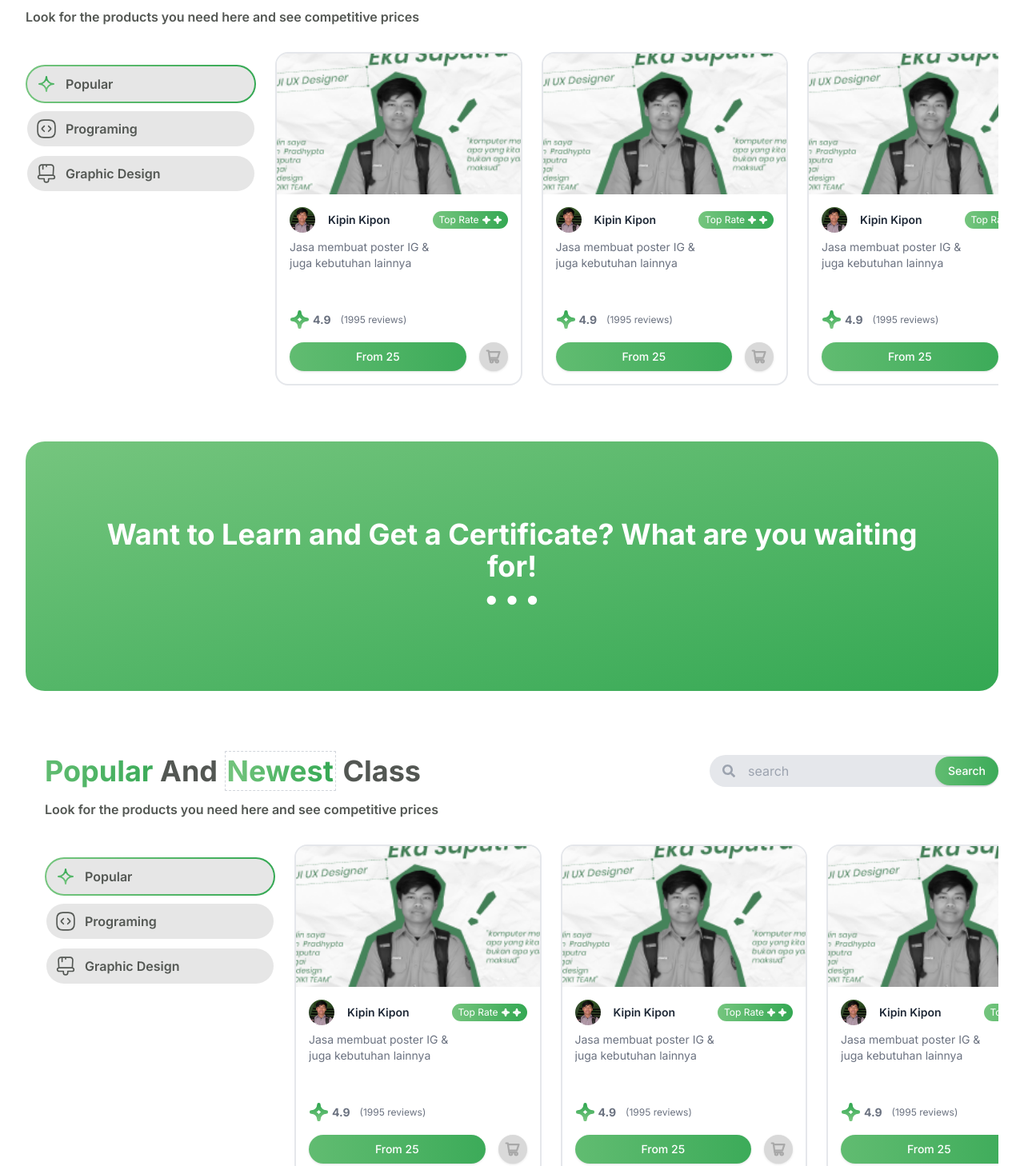
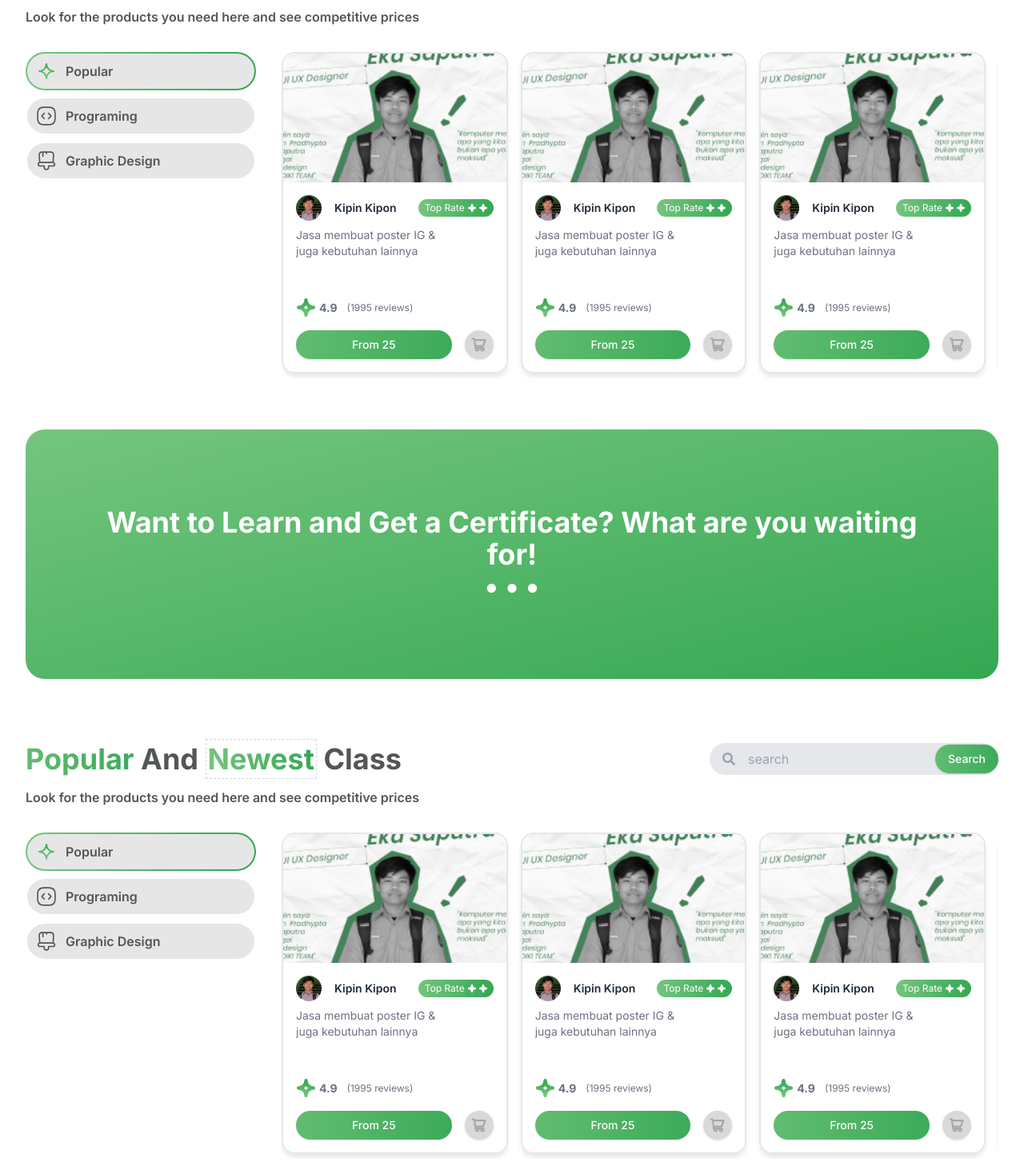
Before and after one commit to yhoikiteam/YHOIKI-FRONTEND, a Next.js app: page / in a window 1280 px wide. Shown: the part 712-2170 px from the top of the page at 80% size. Built offline with nearby package versions, Linux system fonts and the light colour scheme.

Commit message:
feat: updated section popular and newest

```diff
--- a/app/(public)/(home)/partials/HeroSection.tsx
+++ b/app/(public)/(home)/partials/HeroSection.tsx
@@ -53,7 +53,7 @@ const HeroSection = () => {
               className="rounded-3xl"
             />
             <div className="absolute -right-6 top-4 w-[270px] rounded-3xl border border-[#CCCCCC] bg-[#D9D9D9BF]/50 p-4 text-end shadow-xl backdrop-blur-md">
-              <span className="rounded-full bg-button-gradient px-10 py-1 text-sm font-bold text-white">
+              <span className="rounded-full bg-primary-gradient-r px-10 py-1 text-sm font-bold text-white">
                 Course
               </span>
               <p className="mt-2 text-sm text-gray-700">
@@ -63,7 +63,7 @@ const HeroSection = () => {
             </div>
 
             <div className="absolute -bottom-6 -left-10 w-[270px] rounded-3xl border border-[#CCCCCC] bg-[#D9D9D9BF]/50 p-4 shadow-xl backdrop-blur-md">
-              <span className="rounded-full bg-button-gradient px-10 py-1 text-sm font-bold text-white">
+              <span className="rounded-full bg-primary-gradient-r px-10 py-1 text-sm font-bold text-white">
                 Freelance
               </span>
               <p className="mt-2 text-sm text-gray-700">
@@ -75,7 +75,7 @@ const HeroSection = () => {
         </div>
 
         <div ref={emblaRef} className="w-full overflow-hidden py-12">
-          <div className="flex gap-6">
+          <div className="flex gap-12">
             {users.slice(0, 5).map((user, index) => (
               <div key={index}>
                 <Testimony
--- a/app/(public)/(home)/partials/PopularClass.tsx
+++ b/app/(public)/(home)/partials/PopularClass.tsx
@@ -1,6 +1,6 @@
 "use client";
 
-import { useState } from "react";
+import { useRef, useState } from "react";
 import useEmblaCarousel from "embla-carousel-react";
 import { ButtonFilter } from "@/components/Button";
 import CardProduct from "@/components/CardProduct";
@@ -11,17 +11,21 @@ import { products } from "@/constants/data-dev/products";
 
 export default function PopularClass() {
   const [activeFilter, setActiveFilter] = useState("ButtonsA");
-  const [emblaRef] = useEmblaCarousel();
+  const [emblaRef, emblaApi] = useEmblaCarousel();
+
+  const wrapperCardRef = useRef<HTMLDivElement | null>(null);
+
+  const width = wrapperCardRef.current?.offsetWidth! / 3;
+
+  console.log(width);
 
   return (
-    <div className="h-screen bg-white pb-10 pl-6">
-      {/* Header */}
     <MaxWidthWrapper>
       <div className="">
         <div className="flex items-start justify-between py-4">
           <div className="mb-4">
             <h2 className="mb-4 text-4xl font-bold text-[#535753]">
-                <span className="bg-button-gradient bg-clip-text text-transparent">
+              <span className="bg-primary-gradient-r bg-clip-text text-transparent">
                 Popular
               </span>{" "}
               And{" "}
@@ -38,8 +42,8 @@ export default function PopularClass() {
         </div>
 
         {/* Sidebar Filter */}
-          <div className="flex gap-6">
-            <div className="w-72 flex-shrink-0 py-4 transition-all duration-500 ease-in-out">
+        <div className="flex flex-col gap-8 md:flex-row">
+          <div className="flex flex-col transition-all duration-500 ease-in-out">
             {buttonData.map((btn) => (
               <ButtonFilter
                 key={btn.id}
@@ -54,12 +58,12 @@ export default function PopularClass() {
           </div>
 
           {/* Konten Produk */}
-            <div className="overflow-hidden" ref={emblaRef}>
-              <div className="flex gap-6">
+          <div className="overflow-hidden rounded-2xl" ref={emblaRef}>
+            <div className="flex gap-4">
               {products.map((product) => (
                 <div
                   key={product.id}
-                    style={{ flex: "0 0 auto", minWidth: 0 }}
+                  className="w-full flex-shrink-0 sm:w-[calc(100%/2-1rem)] lg:w-[calc(100%/3-1rem)] 2xl:w-[calc(100%/4-1rem)]"
                 >
                   <CardProduct
                     id={product.id}
@@ -78,6 +82,5 @@ export default function PopularClass() {
         </div>
       </div>
     </MaxWidthWrapper>
-    </div>
   );
 }
--- a/app/(public)/(home)/partials/PopularProduct.tsx
+++ b/app/(public)/(home)/partials/PopularProduct.tsx
@@ -1,6 +1,6 @@
 "use client";
 
-import { useState } from "react";
+import { useRef, useState } from "react";
 import useEmblaCarousel from "embla-carousel-react";
 import { ButtonFilter } from "@/components/Button";
 import CardProduct from "@/components/CardProduct";
@@ -11,7 +11,13 @@ import { products } from "@/constants/data-dev/products";
 
 export default function PopularProduct() {
   const [activeFilter, setActiveFilter] = useState("ButtonsA");
-  const [emblaRef] = useEmblaCarousel();
+  const [emblaRef, emblaApi] = useEmblaCarousel();
+
+  const wrapperCardRef = useRef<HTMLDivElement | null>(null);
+
+  const width = wrapperCardRef.current?.offsetWidth! / 3;
+
+  console.log(width);
 
   return (
     <MaxWidthWrapper>
@@ -19,7 +25,7 @@ export default function PopularProduct() {
         <div className="flex items-start justify-between py-4">
           <div className="mb-4">
             <h2 className="mb-4 text-4xl font-bold text-[#535753]">
-              <span className="bg-button-gradient bg-clip-text text-transparent">
+              <span className="bg-primary-gradient-r bg-clip-text text-transparent">
                 Popular
               </span>{" "}
               And{" "}
@@ -36,8 +42,8 @@ export default function PopularProduct() {
         </div>
 
         {/* Sidebar Filter */}
-        <div className="flex gap-6">
-          <div className="w-72 flex-shrink-0 py-4 transition-all duration-500 ease-in-out">
+        <div className="flex flex-col gap-8 md:flex-row">
+          <div className="flex flex-col transition-all duration-500 ease-in-out">
             {buttonData.map((btn) => (
               <ButtonFilter
                 key={btn.id}
@@ -52,10 +58,13 @@ export default function PopularProduct() {
           </div>
 
           {/* Konten Produk */}
-          <div className="overflow-hidden" ref={emblaRef}>
-            <div className="flex gap-6">
+          <div className="overflow-hidden rounded-2xl" ref={emblaRef}>
+            <div className="flex gap-4">
               {products.map((product) => (
-                <div key={product.id} style={{ flex: "0 0 auto", minWidth: 0 }}>
+                <div
+                  key={product.id}
+                  className="w-full flex-shrink-0 sm:w-[calc(100%/2-1rem)] lg:w-[calc(100%/3-1rem)] 2xl:w-[calc(100%/4-1rem)]"
+                >
                   <CardProduct
                     id={product.id}
                     imageSrc={product.imageSrc}
--- a/app/(public)/(home)/partials/Testimony.tsx
+++ b/app/(public)/(home)/partials/Testimony.tsx
@@ -8,7 +8,7 @@ interface Props {
 
 export default function Testimony({ gambar, nama, komennya }: Props) {
   return (
-    <div className="flex h-28 w-72 items-center space-x-4 rounded-3xl border border-gray-300 bg-gray-200 p-3 text-gray-700 shadow-xl">
+    <div className="flex h-28 w-72 items-center space-x-4 rounded-3xl border border-gray-300 bg-gray-200 p-3 text-gray-700 shadow-[0px_5px_6px_-1px_rgba(0,0,0,0.1)]">
       <div id="profile">
         <Image
           src={gambar}
--- a/components/Button.tsx
+++ b/components/Button.tsx
@@ -19,7 +19,7 @@ const buttonVariants = cva(
     variants: {
       variant: {
         default:
-          "bg-button-gradient shadow hover:bg-button-gradient/90 rounded-full text-white",
+          "bg-primary-gradient-r shadow hover:bg-primary-gradient-r/90 rounded-full text-white",
       },
       size: {
         default: "h-9 px-4 py-2",
@@ -45,7 +45,7 @@ function Button({ variant, size, className, children, ...props }: ButtonProps) {
   return (
     <button
       // className={cn(
-      //   "bg-button-gradient rounded-full px-4 py-2 duration-300",
+      //   "bg-primary-gradient-r rounded-full px-4 py-2 duration-300",
       //   customcss,
       // )}
       className={cn(buttonVariants({ variant, size, className }))}
@@ -71,14 +71,14 @@ export const ButtonFilter: React.FC<ButtonFilterProps> = ({
     <button
       onClick={() => onClick(id)}
       id={id}
-      className={`mb-2 h-12 w-full rounded-full p-[2px] text-left font-semibold ${
+      className={`mb-2 h-12 w-full rounded-full p-[2px] text-left font-semibold md:w-48 xl:w-72 ${
         isActive ? "bg-gradient-to-r from-[#75C57E] to-[#34A853]" : ""
       } ${customcss}`}
     >
       <div className="flex h-full w-full items-center rounded-full bg-[#E6E6E6] px-3 text-start text-[#535753]">
         <div className="flex items-center gap-3">
           <div>{icons}</div>
-          <p>{text}</p>
+          <p className="whitespace-nowrap">{text}</p>
         </div>
       </div>
     </button>
--- a/components/CardProduct.tsx
+++ b/components/CardProduct.tsx
@@ -23,14 +23,14 @@ export default function CardProduct({
   description,
 }: CardProps) {
   return (
-    <div className="inline-block min-w-[300px] max-w-sm overflow-hidden rounded-2xl border-2 border-gray-200">
+    <div className="inline-block w-full overflow-hidden rounded-2xl border-2 border-gray-200 shadow-[0px_5px_6px_-1px_rgba(0,0,0,0.1)]">
       {/* Hero Image */}
-      <div className="relative flex h-44 items-center justify-center">
+      <div className="relative flex aspect-auto items-center justify-center">
         <Image
           src={badgeSrc}
           alt={name}
-          width={600}
-          height={600}
+          width={700}
+          height={700}
           className="h-full w-full object-fill"
         />
       </div>
@@ -50,7 +50,7 @@ export default function CardProduct({
 
           {/* Rating */}
           <span className="flex items-center gap-1 rounded-full bg-gradient-to-r from-color1 to-color2 px-4 py-[0.2rem] text-xs text-white md:px-2">
-            <p className="text-xs">Top Rate</p>
+            <p className="whitespace-nowrap text-xs">Top Rate</p>
             {[...Array(2)].map((_, index) => (
               <Image
                 src="/icon/Star toprate.svg"
--- a/components/Search.tsx
+++ b/components/Search.tsx
@@ -12,8 +12,9 @@ export default function Search() {
         type="search"
         name="search"
         id="search"
+        autoComplete="off"
         placeholder="search"
-        className="rounded-full bg-transparent py-2 text-gray-700 focus:outline-none max-md:hidden"
+        className="bg-transparent py-2 text-gray-700 focus:outline-none max-md:hidden"
       />
       <div className="max-md:hidden">
         <Button>Search</Button>
--- a/eslint.config.mjs
+++ b/eslint.config.mjs
@@ -11,10 +11,6 @@ const compat = new FlatCompat({
 });
 
 const eslintConfig = [
-  ...compat.extends(
-    "next/core-web-vitals", // Hapus "next/typescript" karena tidak lagi diperlukan
-    "plugin:prettier/recommended", // Plugin Prettier seharusnya hanya diextend, tidak di-import
-  ),
   {
     languageOptions: {
       parser: "@typescript-eslint/parser",
@@ -26,6 +22,7 @@ const eslintConfig = [
       "@typescript-eslint": typescriptPlugin,
     },
   },
+  ...compat.extends("next/core-web-vitals", "plugin:prettier/recommended"),
   {
     files: ["**/*.{js,jsx,ts,tsx}"],
     ignores: ["node_modules", ".next", "dist"],
--- a/tailwind.config.ts
+++ b/tailwind.config.ts
@@ -21,7 +21,8 @@ export default {
         ],
       },
       backgroundImage: {
-        "button-gradient": "linear-gradient(to right, #61BC71, #3CAB59)",
+        "primary-gradient-r": "linear-gradient(to right, #61BC71, #3CAB59)",
+        "primary-gradient-l": "linear-gradient(to right, #3CAB59, #61BC71)",
       },
       colors: {
         color1: "#75C57E",
```
Lines whose indentation alone changed are shown as unchanged.
